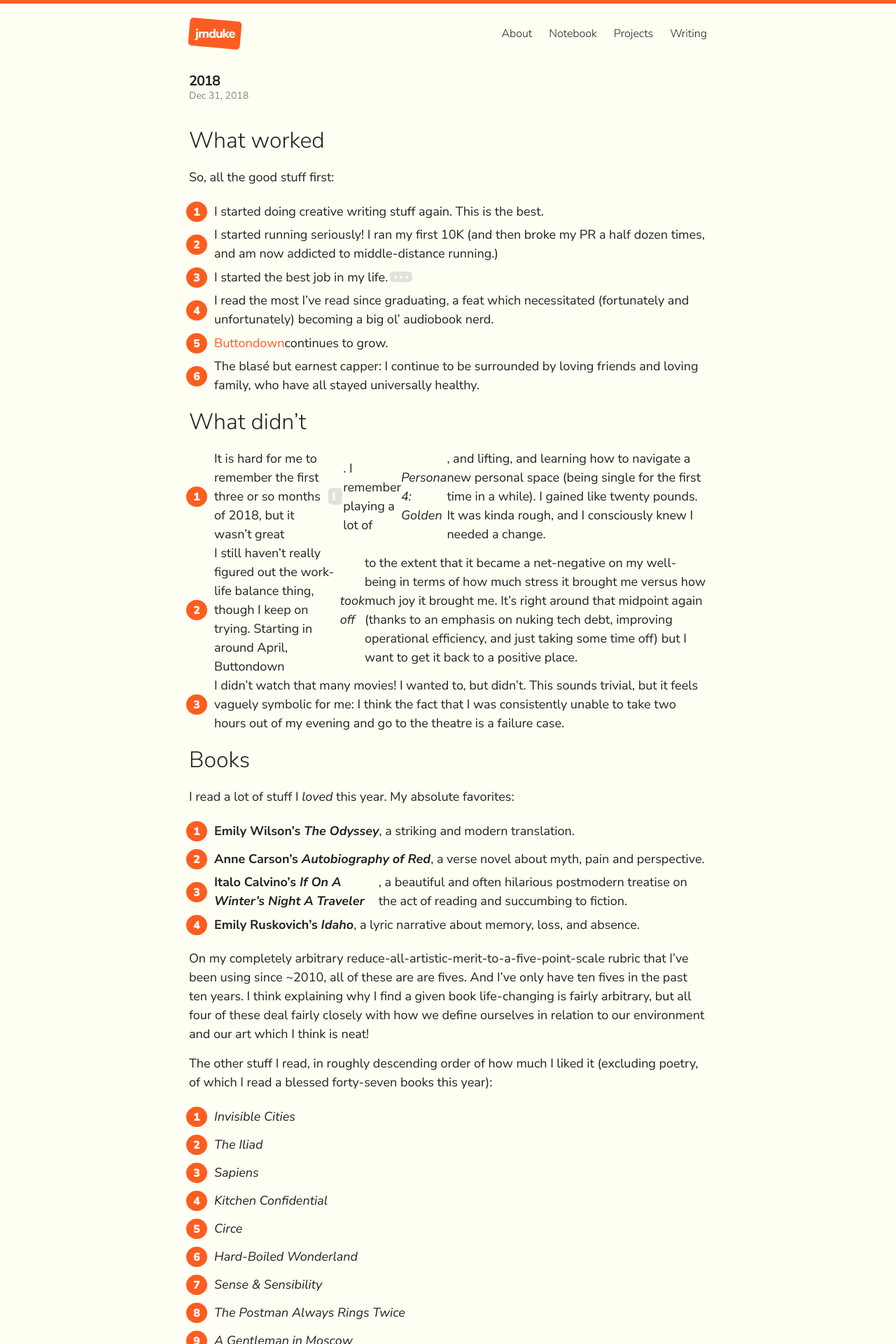
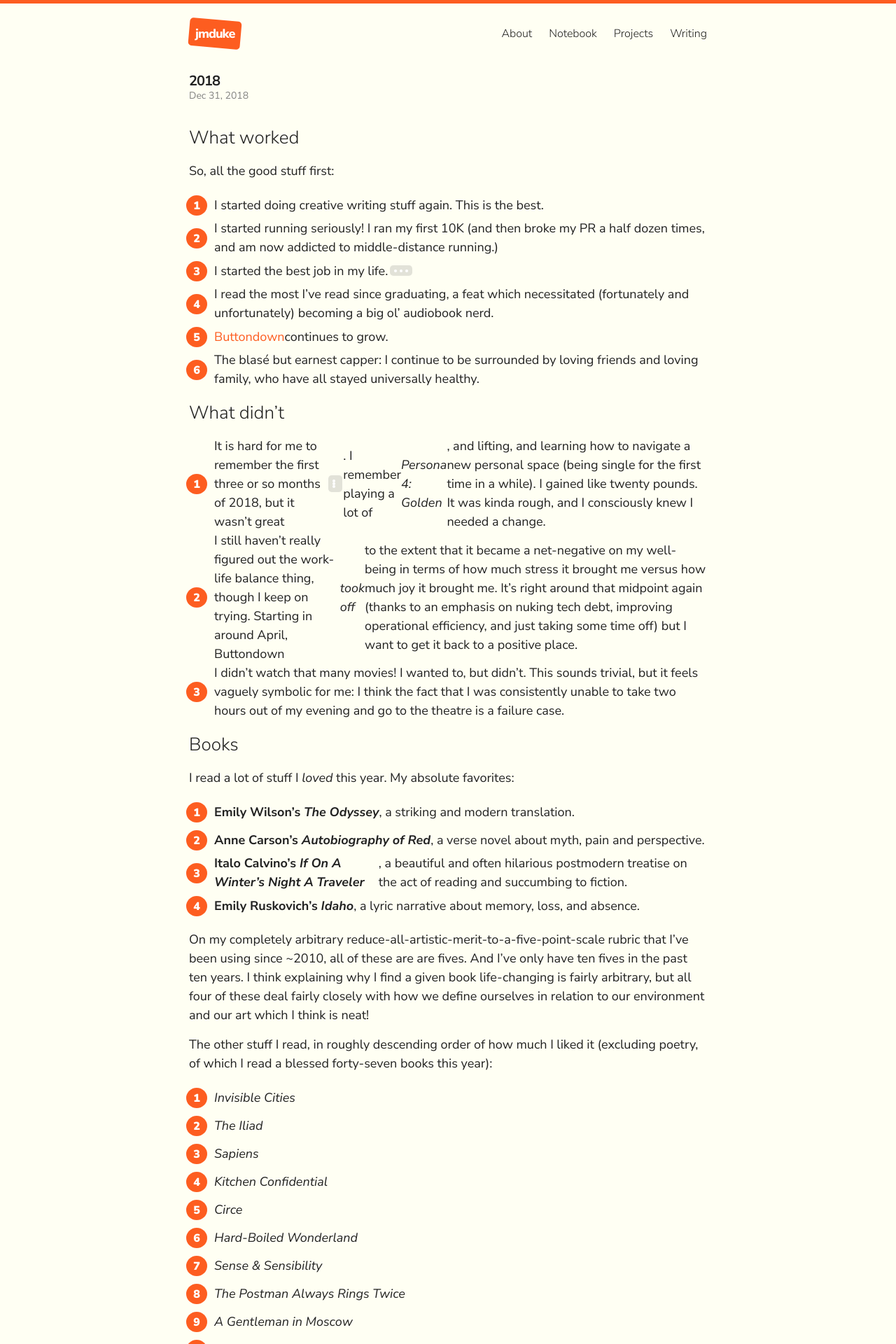
Before and after one commit to jmduke/jmduke-jekyll, a Jekyll site: the page built from _posts/2018-12-31-2018.md, in a window 1280 px wide. Shown: the top 1920 px of the page at 70% size. Built offline with Jekyll 4.4.1, drawn with Linux system fonts in a browser that asks for light colours.

```diff
--- a/_posts/2018-12-31-2018.md
+++ b/_posts/2018-12-31-2018.md
@@ -2,7 +2,7 @@
 layout: post
 title: '2018'
 ---
-## What worked
+### What worked
 
 So, all the good stuff first:
 
@@ -13,13 +13,13 @@ So, all the good stuff first:
 5. [Buttondown](https://buttondown.email) continues to grow.
 6. The blasé but earnest capper: I continue to be surrounded by loving friends and loving family, who have all stayed universally healthy.
 
-## What didn't
+### What didn't
 
 1. It is hard for me to remember the first three or so months of 2018, but it wasn't great [^2].  I remember playing a lot of *Persona 4: Golden*, and lifting, and learning how to navigate a new personal space (being single for the first time in a while). I gained like twenty pounds.  It was kinda rough, and I consciously knew I needed a change.
 2. I still haven't really figured out the work-life balance thing, though I keep on trying.  Starting in around April, Buttondown *took off* to the extent that it became a net-negative on my well-being in terms of how much stress it brought me versus how much joy it brought me.  It's right around that midpoint again (thanks to an emphasis on nuking tech debt, improving operational efficiency, and just taking some time off) but I want to get it back to a positive place.
 3. I didn't watch that many movies!  I wanted to, but didn't.  This sounds trivial, but it feels vaguely symbolic for me: I think the fact that I was consistently unable to take two hours out of my evening and go to the theatre is a failure case.
 
-## Books
+### Books
 
 I read a lot of stuff I *loved* this year.  My absolute favorites:
 
@@ -59,7 +59,7 @@ The other stuff I read, in roughly descending order of how much I liked it (excl
 25. *Debt: The First 5000 Years*
 26. *Meditations of Marcus Aurelius*
 
-## Even More Content!
+### Even More Content!
 
 I focused more on books than, uh, anything else this year, but the five non-book things that I truly loved:
 
@@ -71,7 +71,7 @@ I focused more on books than, uh, anything else this year, but the five non-book
 
 (Honorable mentions go to the new 1975 record, *‌Le Monde d'Edena*, and *What Work Is*.)
 
-## Next Year
+### Next Year
 
 *I've got some resolutions.*  I love resolutions.  I never stick to them, but they're fun anyway.
 
@@ -82,7 +82,7 @@ I focused more on books than, uh, anything else this year, but the five non-book
 5. **Get Spoonbill breakeven.**. This is my only technology/career/hustle-related resolution, and it's less out of ambition and more out of, uh, financial prudence.  Spoonbill has gotten me a couple nice write-ups and some lovely email exchanges but it's also been costing me around ~$150 a month for the past year, which threatens to double as the database grows.  I want it merely at breakeven, which might be as simple as imploring some of the VCs who use it to donate to a Patreon or find some AWS credits or something.
 6. **Publish poetry under my own name.** AHHHH THIS IS TERRIFYING
 
-## Thanks
+### Thanks
 
 It is easy, I think, to look at the slow whirlpool of global chaos and disparage 2018 (or perhaps all of the present time) as the year in which many bad things happened.
 
```
